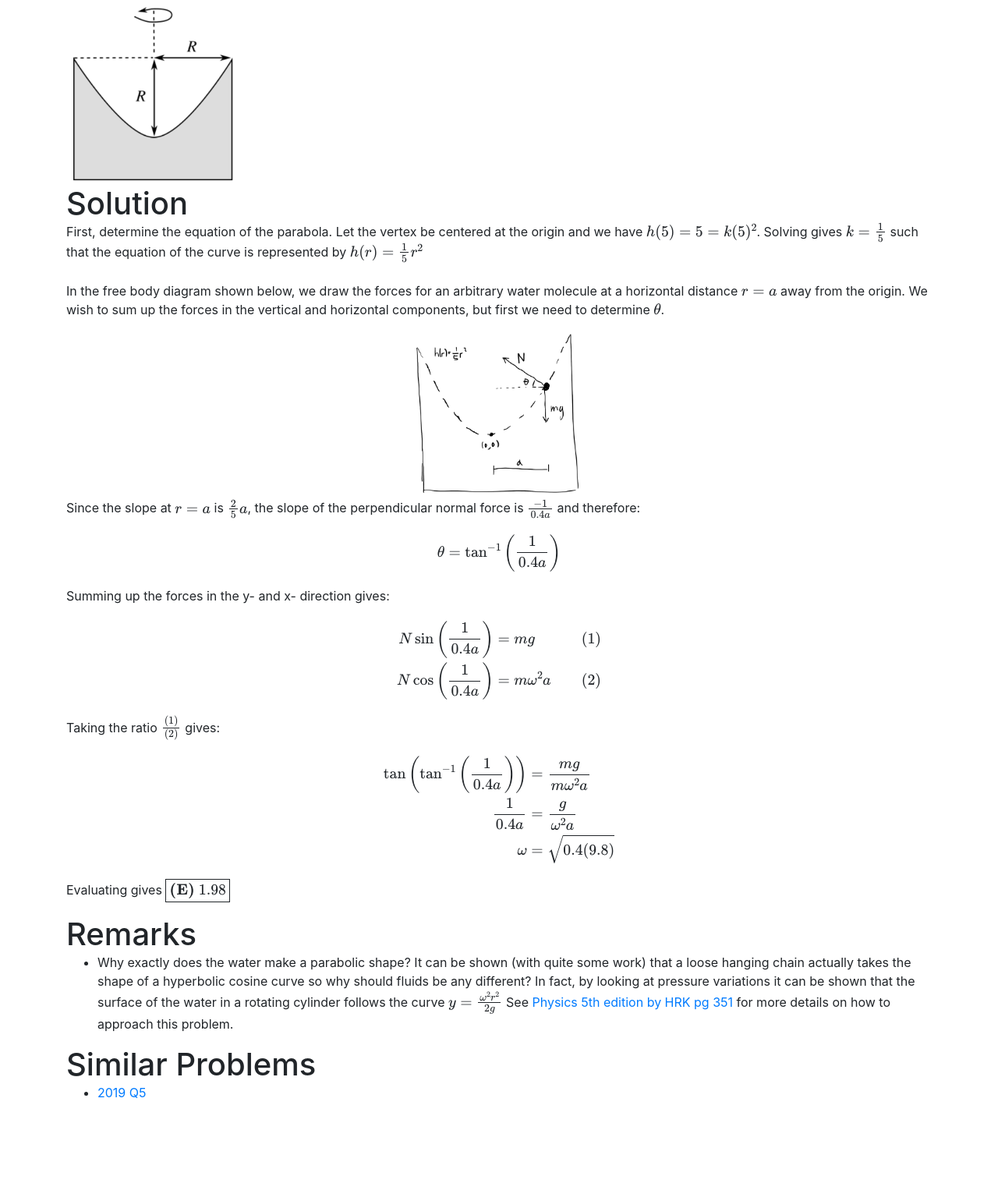
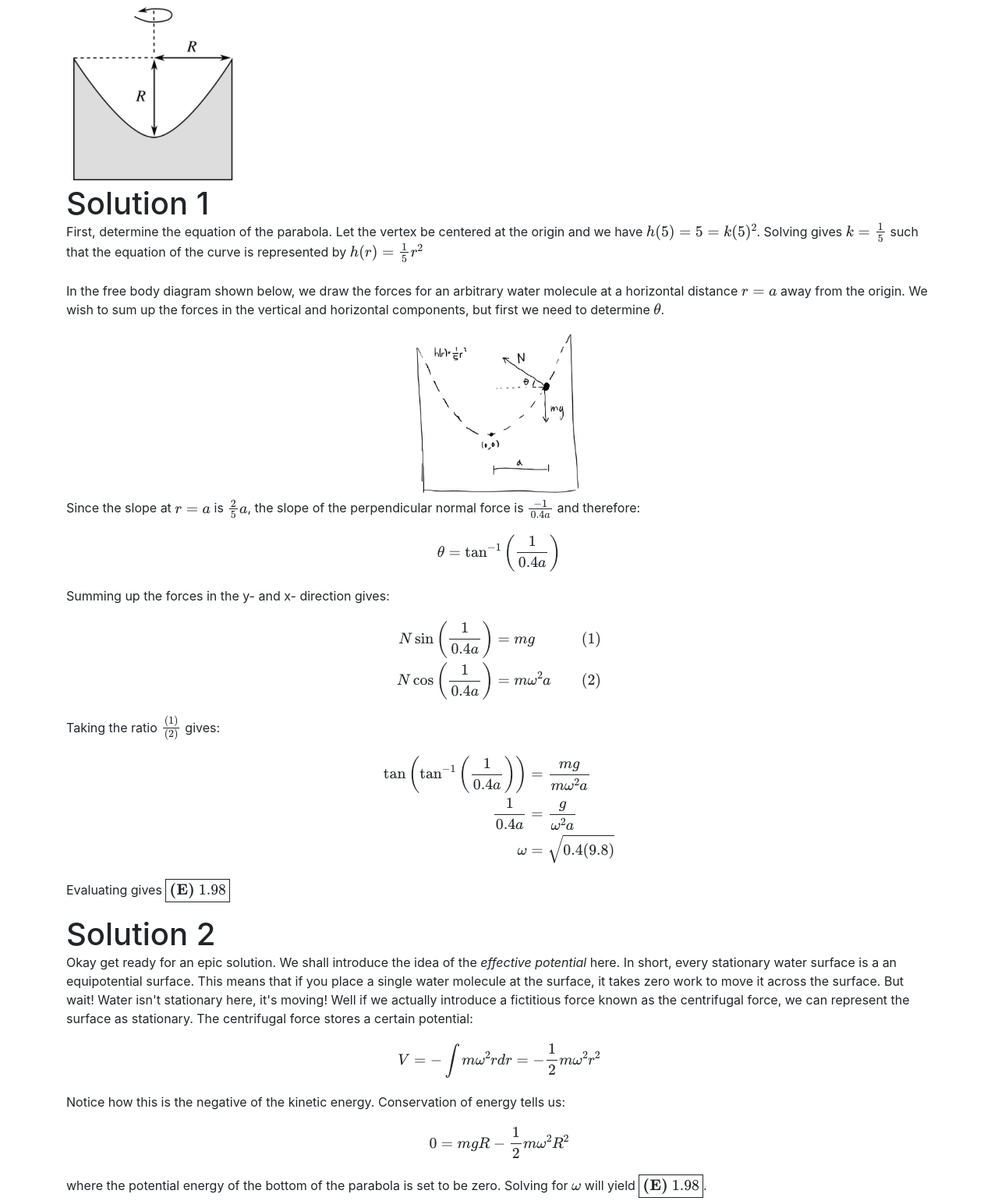
Before and after one commit to QiLinXue/SIN, a plain HTML site: page 2019/12.html in a window 1280 px wide. Shown: the part 476-2016 px from the top of the page at 78% size. Drawn offline with nearby package versions, Linux system fonts and the light colour scheme; some packages are replaced by stand-ins of ours.

Commit message:
cool sol

```diff
--- a/2019/12.html
+++ b/2019/12.html
@@ -35,7 +35,7 @@
         \(\textbf{(A) } 0.099 \qquad\textbf{(B) } 0.315 \qquad\textbf{(C) } 0.560 \qquad\textbf{(D) } 0.625 \qquad\textbf{(E) } 1.98 \)
         </p>
         <img src="imgs/12.PNG" width="20%"><br>
-        <h1 class="display-6">Solution</h1>
+        <h1 class="display-6">Solution 1</h1>
         <p>
         First, determine the equation of the parabola. Let the vertex be centered at the origin and we have \(h(5)=5=k(5)^2\). Solving gives \(k=\frac{1}{5}\) such that the equation of the curve is represented by \(h(r)=\frac{1}{5}r^2\) <br><br>
 
@@ -59,6 +59,14 @@
 
         Evaluating gives \(\boxed{\textbf{(E) } 1.98}\)
         </p>
+        <h1 class="display-6">Solution 2</h1>
+        <p>
+        Okay get ready for an epic solution. We shall introduce the idea of the <i>effective potential</i> here. In short, every stationary water surface is a an equipotential surface. This means that if you place a single water molecule at the surface, it takes zero work to move it across the surface. But wait! Water isn't stationary here, it's moving! Well if we actually introduce a fictitious force known as the centrifugal force, we can represent the surface as stationary. The centrifugal force stores a certain potential:
+        $$V = -\int m\omega^2 r dr = - \frac{1}{2}m\omega^2r^2$$
+        Notice how this is the negative of the kinetic energy. Conservation of energy tells us:
+        $$0 = mgR - \frac{1}{2}m\omega^2R^2$$
+        where the potential energy of the bottom of the parabola is set to be zero. Solving for \(\omega\) will yield \(\boxed{\textbf{(E) } 1.98}\).
+        </p>
         <h1 class="display-6">Remarks</h1>
         <ul>
             <li>Why exactly does the water make a parabolic shape? It can be shown (with quite some work) that a loose hanging chain actually takes the shape of a hyperbolic cosine curve so why should fluids be any different? In fact, by looking at pressure variations it can be shown that the surface of the water in a rotating cylinder follows the curve \(y=\frac{\omega^2r^2}{2g}\) See <a href="https://archive.org/details/KraneResnickAndHallidayPhysics5thEd.Vol.1/page/n363">Physics 5th edition by HRK pg 351</a> for more details on how to approach this problem.</li>
```
